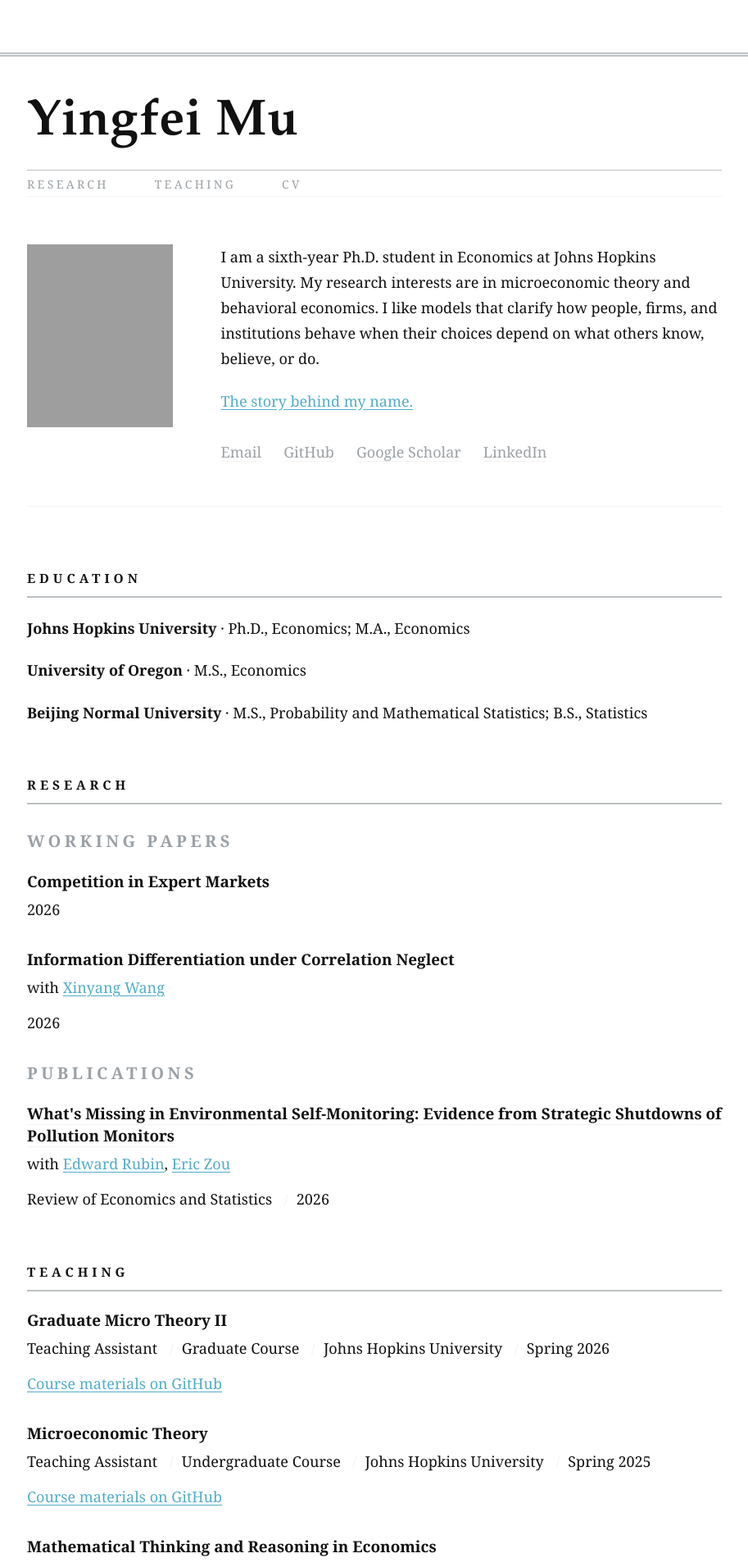
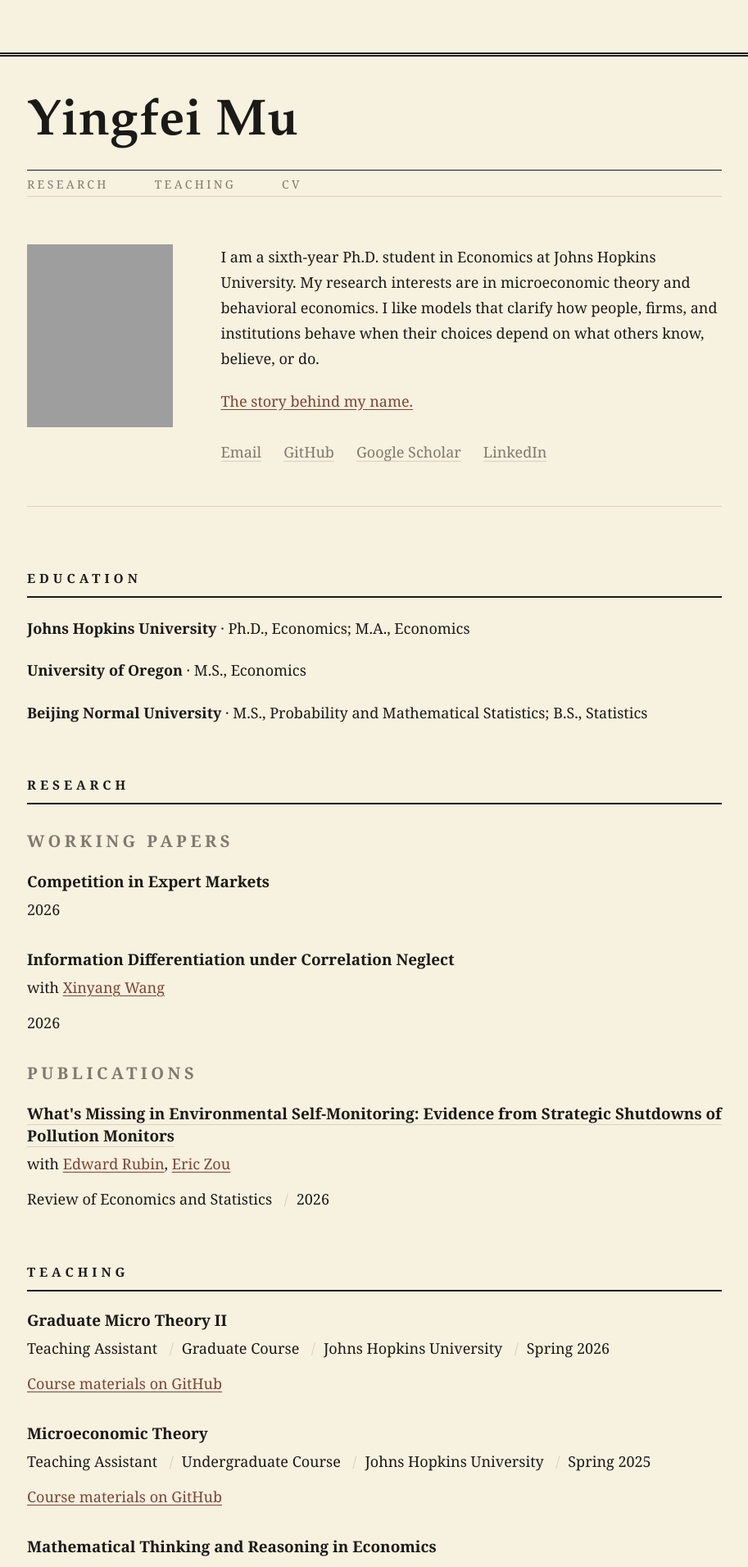
Before and after one commit to InfiniteMu/infinitemu.github.io, a Jekyll site: the page built from _pages/about.md, in a window 1280 px wide. Shown: the top 1911 px of the page at 82% size, without its empty margins (183-1096 px from the left). Built offline with Jekyll 4.4.1, drawn with Linux system fonts in a browser that asks for light colours.

Commit message:
Fix homepage background color

```diff
--- a/_sass/layout/_editorial.scss
+++ b/_sass/layout/_editorial.scss
@@ -2,6 +2,7 @@
    EDITORIAL ACADEMIC THEME
    ========================================================================== */
 
+:root,
 html,
 html[data-theme="dark"] {
   --global-bg-color: #f7f1df;
```
